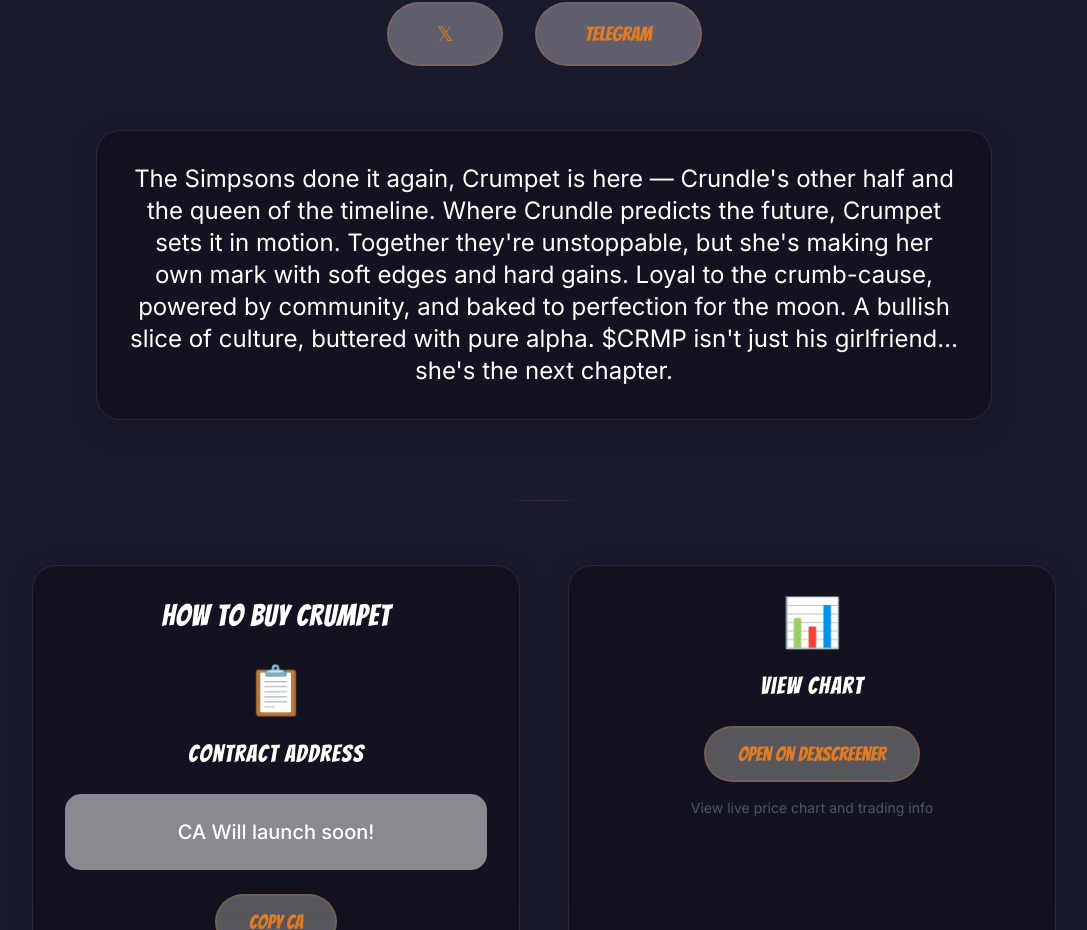
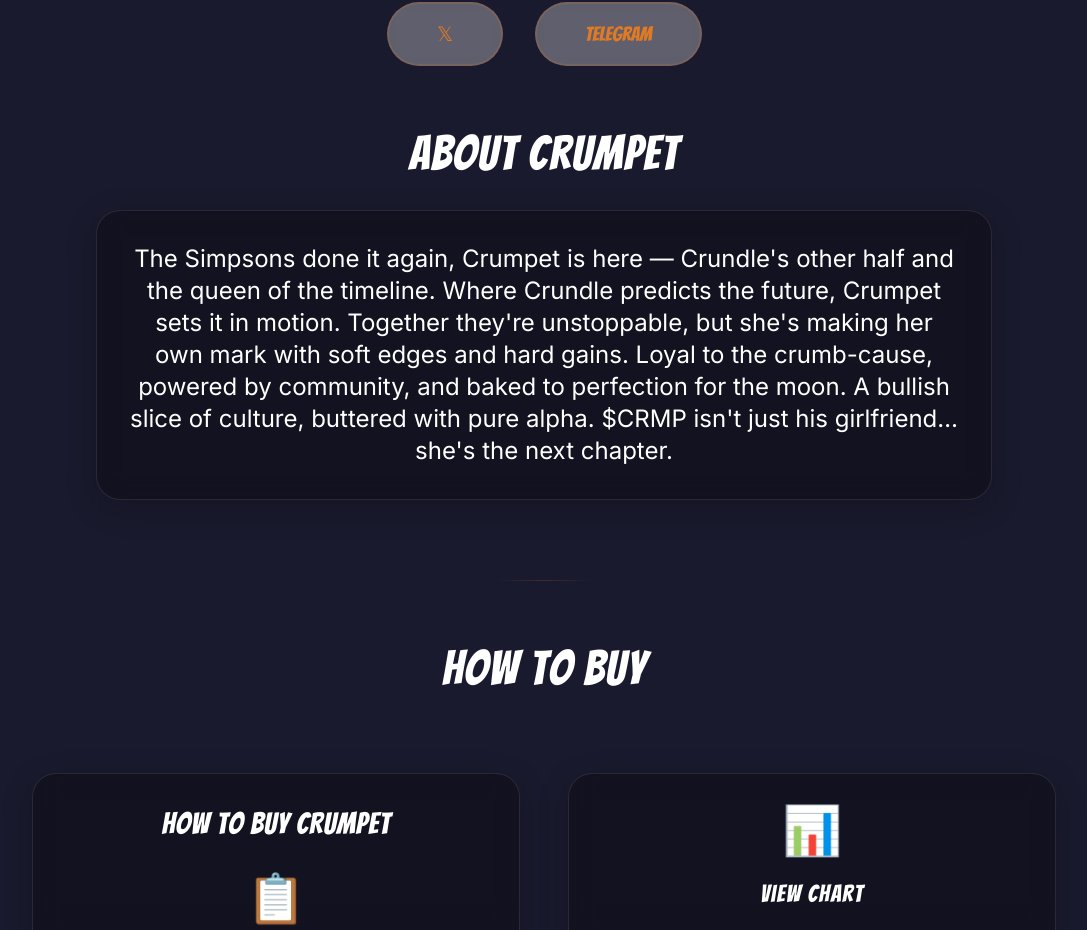
Before and after one commit to Back2TheFuture22/CRUMPET, a React (Create React App) app: page / in a window 1280 px wide. Shown: the part 938-1868 px from the top of the page, without its empty margins (96-1183 px from the left). Built offline with nearby package versions, Linux system fonts and the light colour scheme.

Commit message:
Add section titles and scroll-to-buy functionality

```diff
--- a/src/App.tsx
+++ b/src/App.tsx
@@ -62,7 +62,12 @@
             >
               {/* Top Button */}
               <button
-                onClick={() => copyToClipboard(contractAddress)}
+                onClick={() => {
+                  document.getElementById('how-to-buy')?.scrollIntoView({
+                    behavior: 'smooth',
+                    block: 'start'
+                  });
+                }}
                 className="btn text-2xl px-16 py-5"
               >
                 Buy CRUMPET
@@ -89,12 +94,17 @@
               </div>
             </motion.div>
 
+            {/* About Section */}
             <motion.div
-              className="glass-card max-w-4xl mx-auto mb-20"
               initial={{ opacity: 0, y: 20 }}
               animate={{ opacity: 1, y: 0 }}
               transition={{ delay: 0.4 }}
+              className="mb-20"
             >
+              <h2 className="text-4xl md:text-5xl font-display mb-8 text-center tracking-wide">
+                About Crumpet
+              </h2>
+              <div className="glass-card max-w-4xl mx-auto">
                 <p className="text-xl md:text-2xl leading-relaxed text-center">
                   The Simpsons done it again, Crumpet is here — Crundle's other half and the queen of the timeline.
                   Where Crundle predicts the future, Crumpet sets it in motion. Together they're unstoppable, but she's
@@ -102,12 +112,21 @@
                   and baked to perfection for the moon. A bullish slice of culture, buttered with pure alpha. $CRMP isn't
                   just his girlfriend… she's the next chapter.
                 </p>
+              </div>
             </motion.div>
 
             <div className="section-divider" />
 
             {/* Info Sections */}
-            <div className="grid md:grid-cols-2 gap-12 max-w-5xl mx-auto">
+            <div id="how-to-buy" className="grid md:grid-cols-2 gap-12 max-w-5xl mx-auto">
+              <motion.h2
+                className="text-4xl md:text-5xl font-display mb-8 text-center tracking-wide col-span-full"
+                initial={{ opacity: 0, y: 20 }}
+                whileInView={{ opacity: 1, y: 0 }}
+                viewport={{ once: true }}
+              >
+                How to Buy
+              </motion.h2>
               {/* Buy Section */}
               <motion.div
                 className="glass-card"
```
Lines whose indentation alone changed are shown as unchanged.
